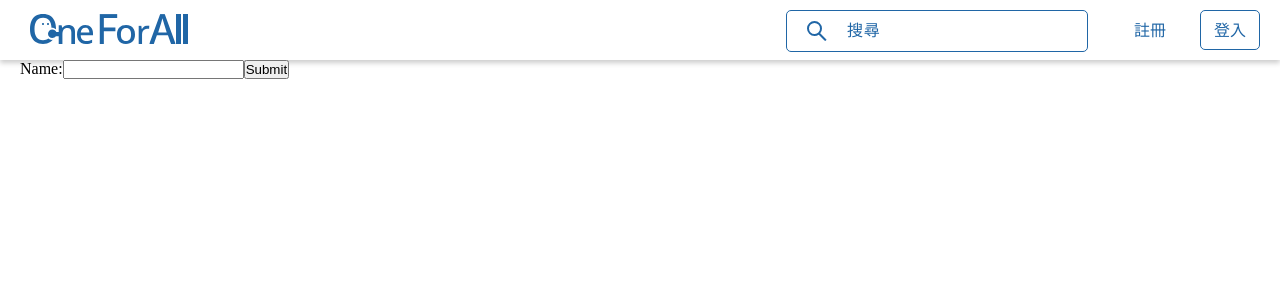
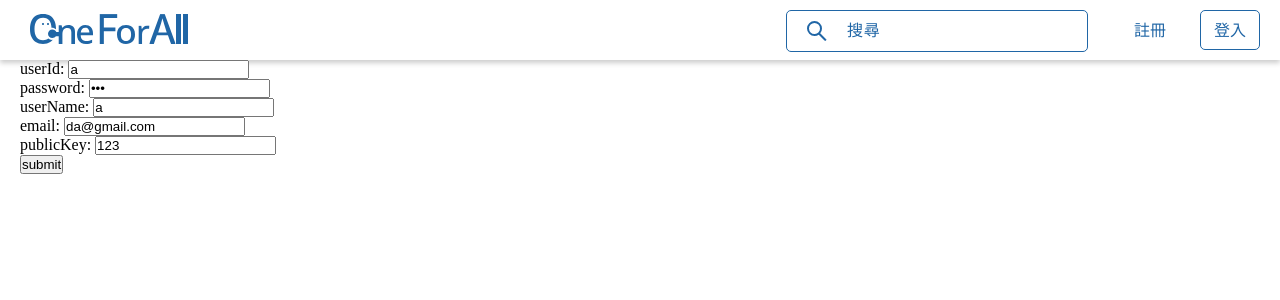
Before and after one commit to shuan86/oneforall-frontend, a React app: page /enroll in a window 1280 px wide. Shown: the top 300 px of the page. Built offline with nearby package versions, Linux system fonts and the light colour scheme.

Commit message:
finished enroll function

```diff
--- a/package.json
+++ b/package.json
@@ -1,6 +1,7 @@
 {
     "name": "oneforall-frontend",
     "dependencies": {
+        "axios": "^0.21.1",
         "react": "^16.8",
         "react-dom": "^16.8",
         "react-router-dom": "^5.2.0"
--- a/src/App.js
+++ b/src/App.js
@@ -6,7 +6,7 @@ import MemberPage from './views/MemberPage/MemberPage';
 import EnrollPage from './views/EnrollPage/EnrollPage'
 
 const App = () => (
-    <div>
+
 
     <BrowserRouter>
         <div>
@@ -18,7 +18,7 @@ const App = () => (
             </Switch>
         </div>
     </BrowserRouter>
-    </div>
+
 );
 
 
--- a/src/components/Enroll/EnrollForm.js
+++ b/src/components/Enroll/EnrollForm.js
@@ -1,17 +1,66 @@
-import React from 'react';
-
-const EnrollForm = () => (
-    <div>
-        <form>
-            <label>
-                Name:
-               <input type="text" name="name" />
-            </label>
-            <input type="submit" value="Submit" />
-        </form>
-
-    </div>
+import React, { useState } from 'react';
+import axios from 'axios'
+import configData from "../../config.json";
 
 
-)
+
+const EnrollForm = () => {
+
+    const [userId, setUserId] = useState("a");
+    const [password, setPassword] = useState("123");
+    const [userName, setUserName] = useState("a");
+    const [email, setEmail] = useState('da@gmail.com');
+    const [publicKey, setPublicKey] = useState('123');
+
+    const onClickPost = async () => {
+        //console.log('configData.SERVER_URL:', configData.SERVER_URL);
+        const data = {
+            id: 0,
+            userId: userId,
+            password: password,
+            userName: userName,
+            email: email,
+            publicKey: publicKey,
+        }
+        try {
+            const result = await axios.post(configData.SERVER_URL + '/enroll', data)
+            console.log('result:', result);
+        }
+        catch (e) {
+            console.log('error:', e);
+
+        }
+
+
+    }
+    return (
+        <div>
+
+            <div>
+                <label htmlFor="userId">userId: </label>
+                <input type="text" name="userId" id="userId" value={userId} onChange={v => setUserId(v.target.value)} />
+            </div>
+            <div>
+                <label htmlFor="password">password: </label>
+                <input type="password" name="password" id="password" value={password} onChange={(v) => setPassword(v.target.value)} />
+            </div>
+            <div>
+                <label htmlFor="userName">userName: </label>
+                <input type="text" name="userName" id="userName" value={userName} onChange={(v) => setUserName(v.target.value)} />
+            </div>
+            <div>
+                <label htmlFor="email">email: </label>
+                <input type="email" name="email" id="email" value={email} onChange={(v) => setEmail(v.target.value)} />
+            </div>
+            <div>
+                <label htmlFor="publicKey">publicKey: </label>
+                <input type="text" name="publicKey" id="publicKey" value={publicKey} onChange={(v) => setPublicKey(v.target.value)} />
+            </div>
+
+            <button onClick={onClickPost}>submit</button>
+
+        </div>
+    )
+
+}
 export default EnrollForm;
--- /dev/null
+++ b/src/config.json
@@ -0,0 +1,7 @@
+{
+    "SERVER_URL": "http://127.0.0.1:3000/api",
+    "THEME_COLORS": {
+        "PRIMARY": "#007bff",
+        "SECONDARY": "#fc3"
+    }
+}
```
Also changed, not shown: 1 other file (tests, documents, lock files or other folders). Lines whose indentation alone changed are shown as unchanged.
